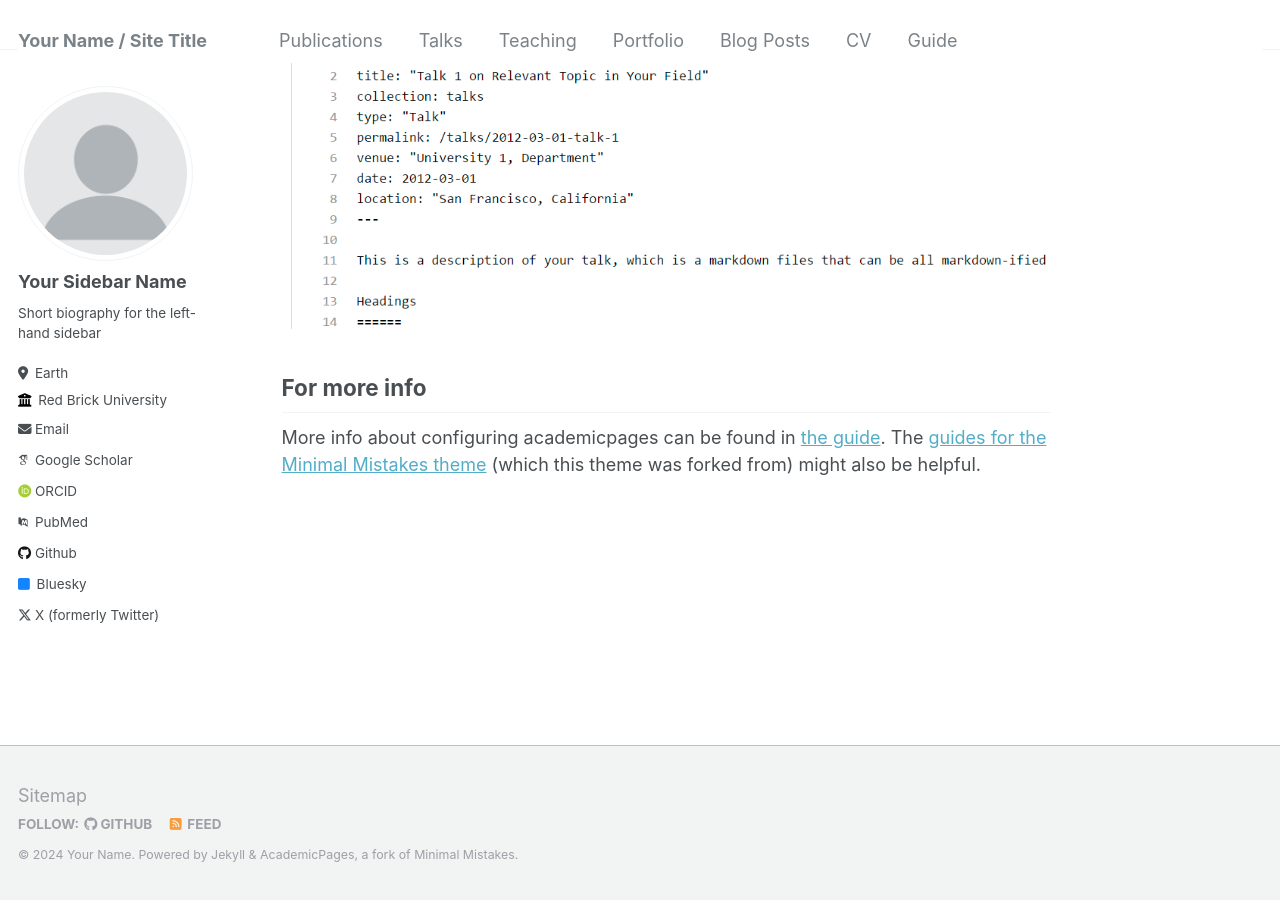
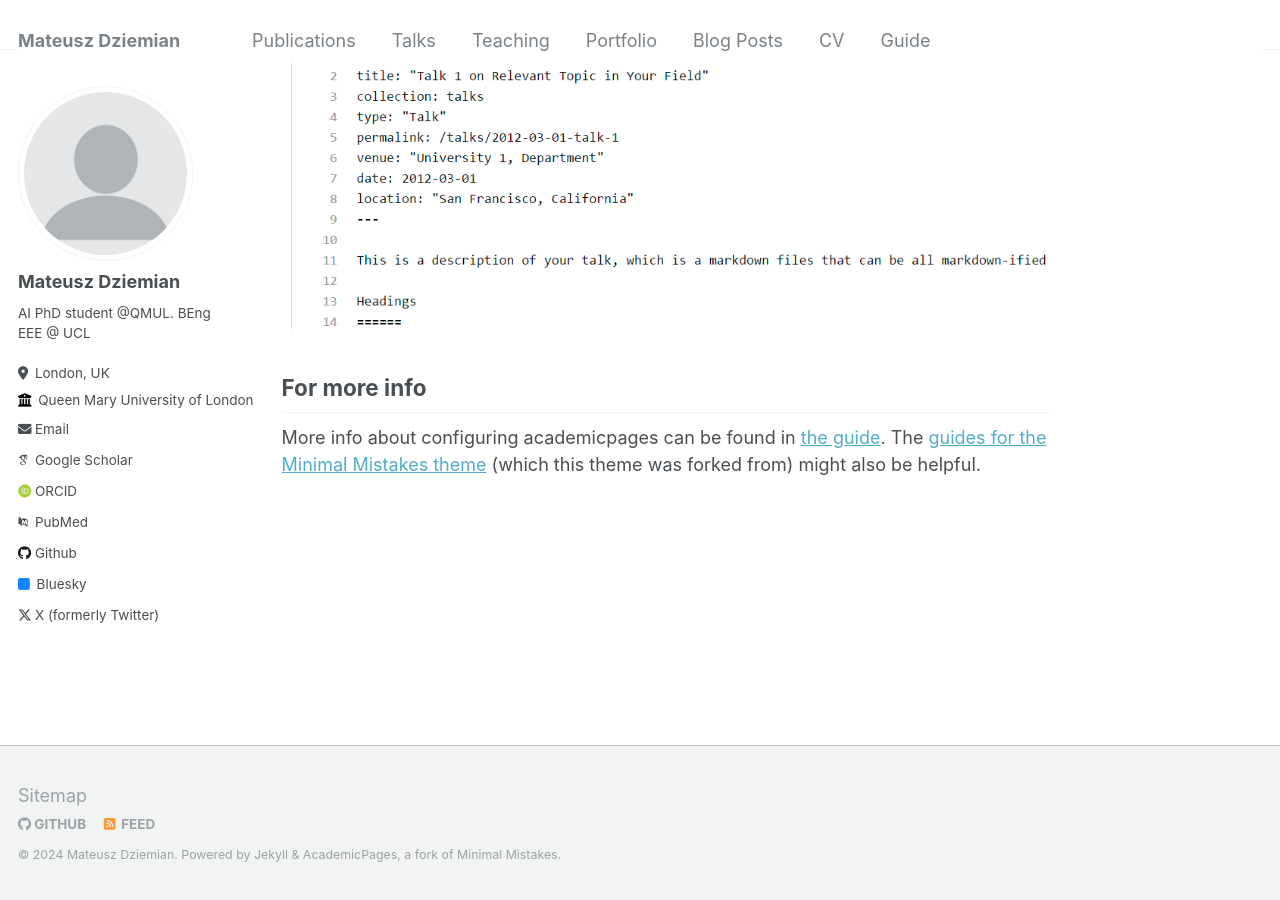
Before and after one commit to mattmdjaga/mattmdjaga.github.io, a Jekyll site: the page built from _pages/about.md, in a window 1280 px wide and 900 px high, scrolled down 2640 px. Built offline with Jekyll 4.4.1, drawn with Linux system fonts in a browser that asks for light colours; some web fonts are replaced.

Commit message:
init changes

```diff
--- a/_config.yml
+++ b/_config.yml
@@ -7,14 +7,14 @@
 # server process.
 
 # Basic Site Settings
-locale                   : "en-US"
-title                    : "Your Name / Site Title"
+locale                   : "en-UK"
+title                    : "Mateusz Dziemian"
 title_separator          : "-"
-name                     : &name "Your Name"
-description              : &description "personal description"
-url                      : https://academicpages.github.io # the base hostname & protocol for your site e.g. "https://mmistakes.github.io"
+name                     : &name "Mateusz Dziemian"
+description              : &description "PhD student @ QMUL"
+url                      : https://mattmdjaga.github.io # the base hostname & protocol for your site e.g. "https://mmistakes.github.io"
 baseurl                  : "" # the subpath of your site, e.g. "/blog"
-repository               : "academicpages/academicpages.github.io"
+repository               : "mattmdjaga/mattmdjaga.github.io"
 
 # Site Author - The following control what appear as part of the author content on the side bar.
 #               If a field is blank the icon and link will not appear, otherwise it will be shown.
@@ -22,13 +22,13 @@ repository               : "academicpages/academicpages.github.io"
 author:
   # Biographic information
   avatar           : "profile.png"
-  name             : "Your Sidebar Name"
+  name             : "Mateusz Dziemian"
   pronouns         : # example: "she/her"
-  bio              : "Short biography for the left-hand sidebar"
-  location         : "Earth"
-  employer         : "Red Brick University"
+  bio              : "AI PhD student @QMUL. BEng EEE @ UCL"
+  location         : "London, UK"
+  employer         : "Queen Mary University of London"
   uri              : # URL
-  email            : "none@example.org"
+  email            : "mattmdjaga@gmail.com"
 
   # Academic websites
   arxiv            : # URL - Update with the correct link to your profile
@@ -42,7 +42,7 @@ author:
   bitbucket        : # Username - Update with your username on the site
   codepen          : # Username
   dribbble         : # Username
-  github           : "academicpages"
+  github           : "mattmdjaga"
   kaggle           : # Username
   stackoverflow    : # User number or user number and name (i.e., use "1" or "1/jeff-atwood")
 
@@ -64,7 +64,7 @@ author:
   steam            : # Username
   telegram         : # URL
   tumblr           : # Username
-  twitter          : "UniofOxford"  # Replace this with your X / Twitter handle
+  twitter          : "mattmdjaga"  # Replace this with your X / Twitter handle
   vine             : # Username
   weibo            : # Username
   wikipedia        : # Username
```
